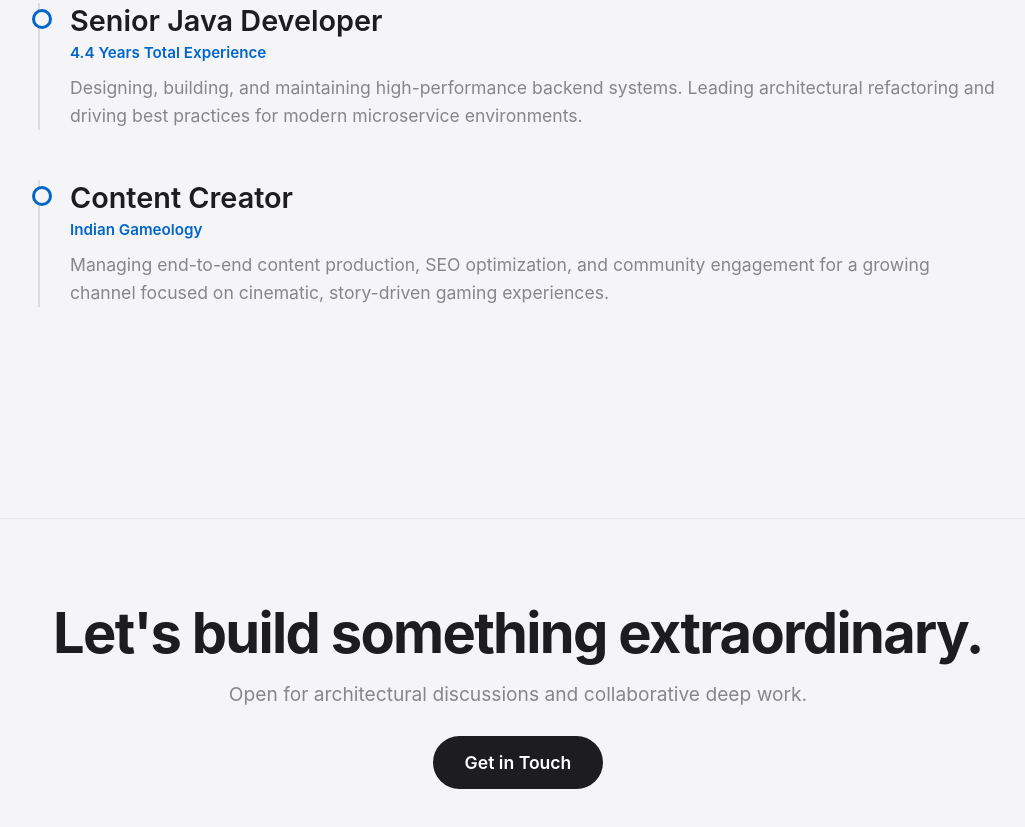
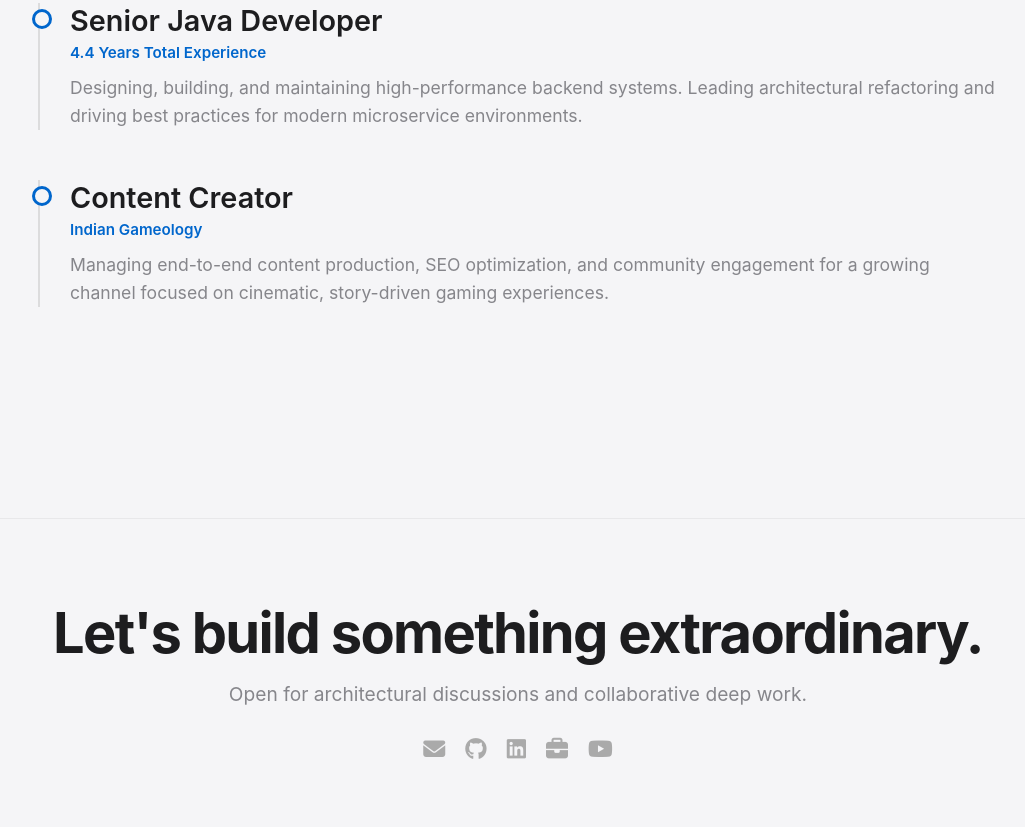
Before and after one commit to Yash-Tangadi/Portfolio-Yash, a plain HTML site: page index.html in a window 1280 px wide. Shown: the part 2195-3022 px from the top of the page, without its empty margins (122-1147 px from the left). Drawn offline with Linux system fonts and the light colour scheme.

Commit message:
feature
- social Links added

```diff
--- a/index.html
+++ b/index.html
@@ -6,6 +6,7 @@
     <meta name="viewport" content="width=device-width, initial-scale=1.0">
     <title>Yash Tangadi | Senior Java Engineer</title>
     <link rel="stylesheet" href="style.css">
+    <link rel="stylesheet" href="https://cdnjs.cloudflare.com/ajax/libs/font-awesome/6.5.0/css/all.min.css">
 </head>
 
 <body>
@@ -85,10 +86,31 @@
         <h2 class="footer-title">Let's build something extraordinary.</h2>
         <p class="footer-subtitle">Open for architectural discussions and collaborative deep work.</p>
         <!-- Direct Gmail Compose Link -->
-<a href="mailto:yashtangadi1999@gmail.com?subject=Opportunity%20Discussion&body=Hi%20Yash%2C%0A%0AI%20came%20across%20your%20portfolio..."
-   class="cta-button">
-  Get in Touch
-</a>
+<div class="social-icons">
+
+  <a href="mailto:yashtangadi1999@gmail.com" title="Email">
+    <i class="fas fa-envelope"></i>
+  </a>
+
+  <a href="https://github.com/Yash-Tangadi" target="_blank" title="GitHub">
+    <i class="fab fa-github"></i>
+  </a>
+
+  <a href="https://www.linkedin.com/in/tangadi-yash/" target="_blank" title="LinkedIn">
+    <i class="fab fa-linkedin"></i>
+  </a>
+
+  <a href="https://www.naukri.com/mnjuser/profile" target="_blank" title="Naukri">
+    <i class="fas fa-briefcase"></i>
+  </a>
+
+  <a href="https://www.youtube.com/@IndianGameology" target="_blank" title="YouTube">
+    <i class="fab fa-youtube"></i>
+  </a>
+
+</div>
+
+</div>
     </footer>
 
     <script src="script.js"></script>
--- a/style.css
+++ b/style.css
@@ -347,3 +347,22 @@ footer {
     nav ul { gap: 20px; }
     .skills-grid { grid-template-columns: 1fr; }
 }
+
+.social-icons {
+  display: flex;
+  justify-content: center;   /* centers horizontally */
+  align-items: center;       /* centers vertically */
+  gap: 20px;
+  margin-top: 25px;
+}
+
+.social-icons a {
+  font-size: 22px;
+  color: #aaa;
+  transition: all 0.3s ease;
+}
+
+.social-icons a:hover {
+  color: #6c63ff;
+  transform: translateY(-3px);
+}
```
